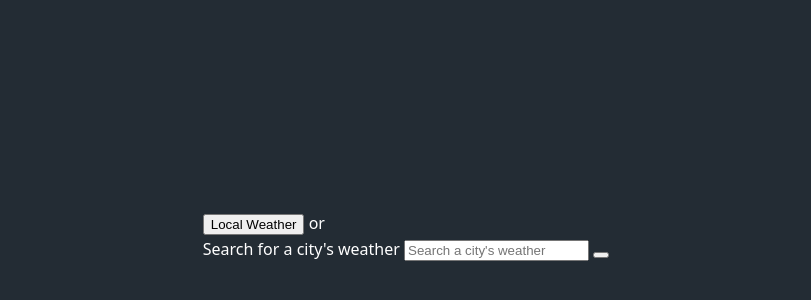
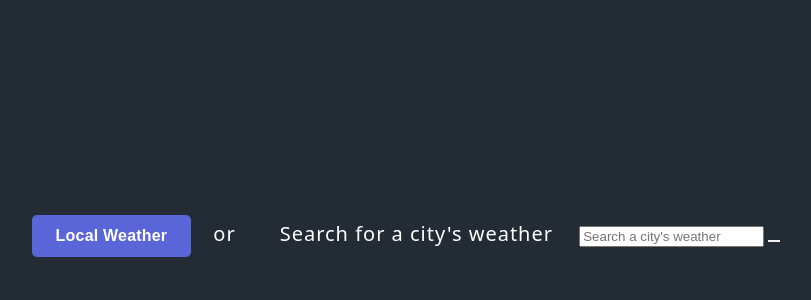
Before and after one commit to AnOrdinaryUsername/Weather-App, a website built with webpack: page src/index.html in a window 1280 px wide. Shown: the part 164-464 px from the top of the page, without its empty margins (234-1045 px from the left). Built offline with nearby package versions, Linux system fonts and the light colour scheme; some icons are missing.

```diff
--- a/src/index.css
+++ b/src/index.css
@@ -148,6 +148,14 @@
   }
 }
 
+*:focus:not(:focus-visible) {
+  outline: none;
+}
+
+*:focus-visible {
+  outline: 2px auto red;
+}
+
 html {
   background-color: hsl(208, 19%, 17%);
   color: hsl(0, 0%, 100%);
@@ -169,6 +177,7 @@
 }
 
 button {
+  border: none;
   cursor: pointer;
 }
 
@@ -194,3 +203,39 @@
     margin: 10%;
   }
 }
+
+#geolocation {
+  cursor: pointer;
+  background-color: hsl(234, 62%, 60%);
+  color: hsl(0, 0%, 100%);
+  padding: 1.2rem 2.4rem;
+  border-radius: 5px;
+  font-weight: 700;
+  font-size: 1em;
+  letter-spacing: 0.2px;
+}
+
+.search-options {
+  display: flex;
+  flex-flow: row wrap;
+  justify-content: center;
+  align-items: baseline;
+}
+
+.search-options span {
+  color: hsl(0, 0%, 100%);
+  font-size: 1.25em;
+  letter-spacing: 0.1rem;
+  margin: 0 2.2rem;
+}
+
+@media (max-width: 456px) {
+  .search-options {
+    align-items: center;
+    flex-flow: column-reverse nowrap;
+  }
+
+  .search-options span {
+    margin: 0.4rem 0;
+  }
+}
```
